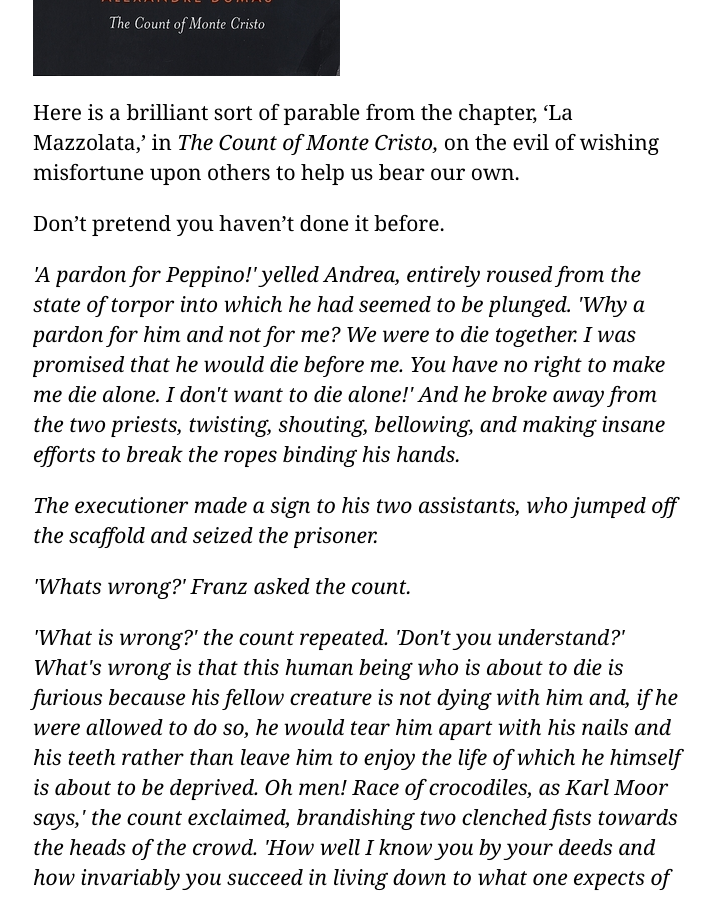
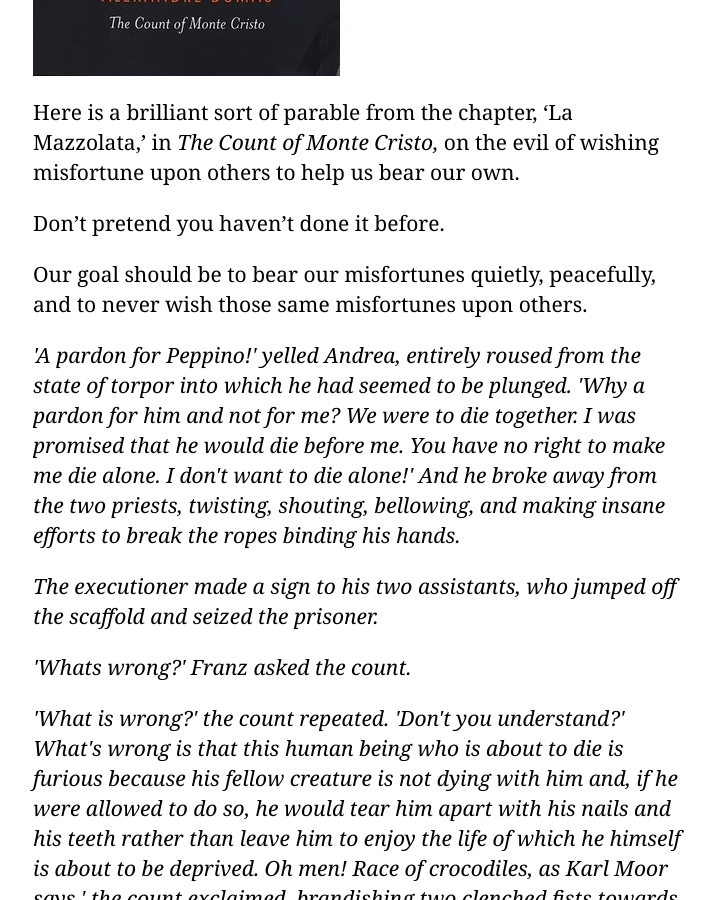
Before and after one commit to derykmakgill/commonplace, a Jekyll site: the page built from _posts/2019-04-14-la-mazzolata.md, in a window 1280 px wide and 900 px high, scrolled down 1277 px. Shown: the whole window, without its empty margins (187-902 px from the left). Built offline with Jekyll 4.4.1, drawn with Linux system fonts in a browser that asks for light colours.

Commit message:
Update 2019-04-14-la-mazzolata.md

```diff
--- a/_posts/2019-04-14-la-mazzolata.md
+++ b/_posts/2019-04-14-la-mazzolata.md
@@ -8,6 +8,8 @@ title: The Count of Monte Cristo on wishing misfortune upon others to help us be
 Here is a brilliant sort of parable from the chapter, 'La Mazzolata,' in *The Count of Monte Cristo,* on the evil of wishing misfortune upon others to help us bear our own.
 
 Don't pretend you haven't done it before.
+
+Our goal should be to bear our misfortunes quietly, peacefully, and to never wish those same misfortunes upon others.
 
 <blockquote><p>'A pardon for Peppino!' yelled Andrea, entirely roused from the state of torpor into which he had seemed to be plunged. 'Why a pardon for him and not for me? We were to die together. I was promised that he would die before me. You have no right to make me die alone. I don't want to die alone!' And he broke away from the two priests, twisting, shouting, bellowing, and making insane efforts to break the ropes binding his hands.</p>
 
```
